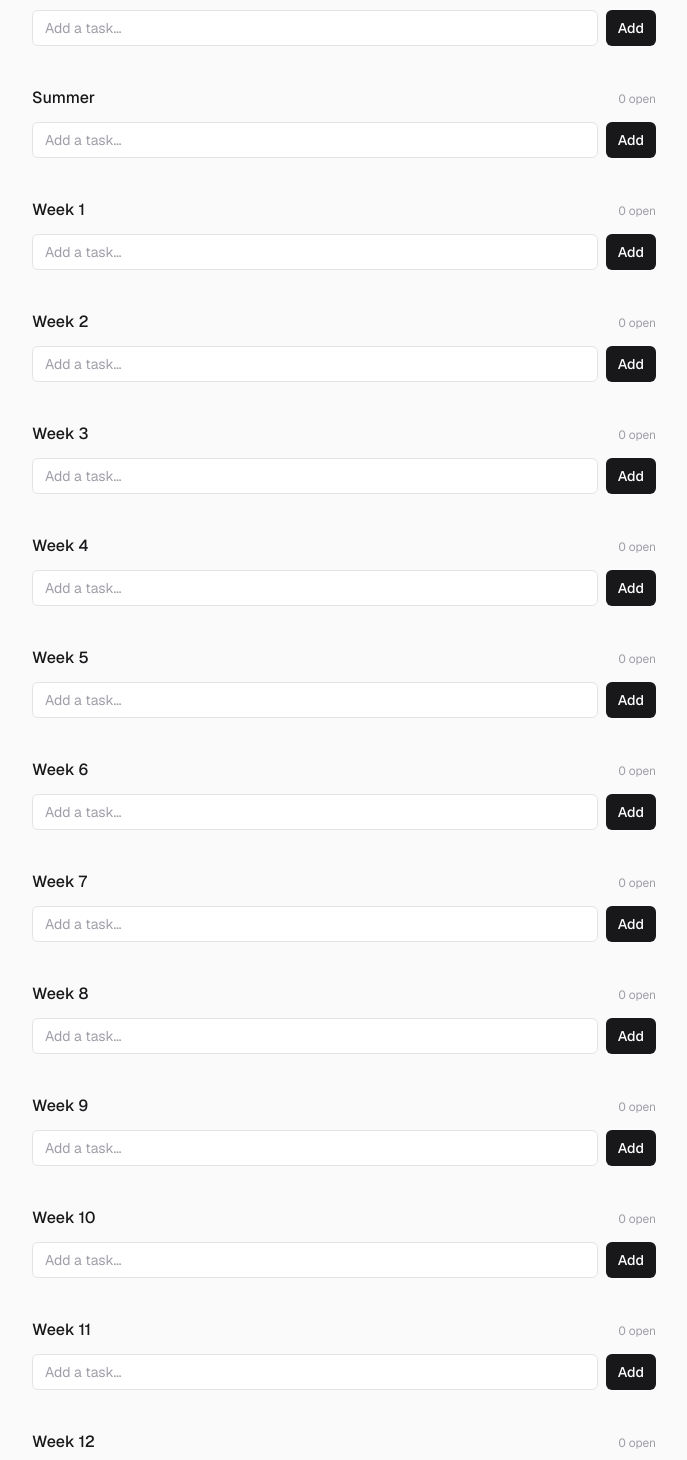
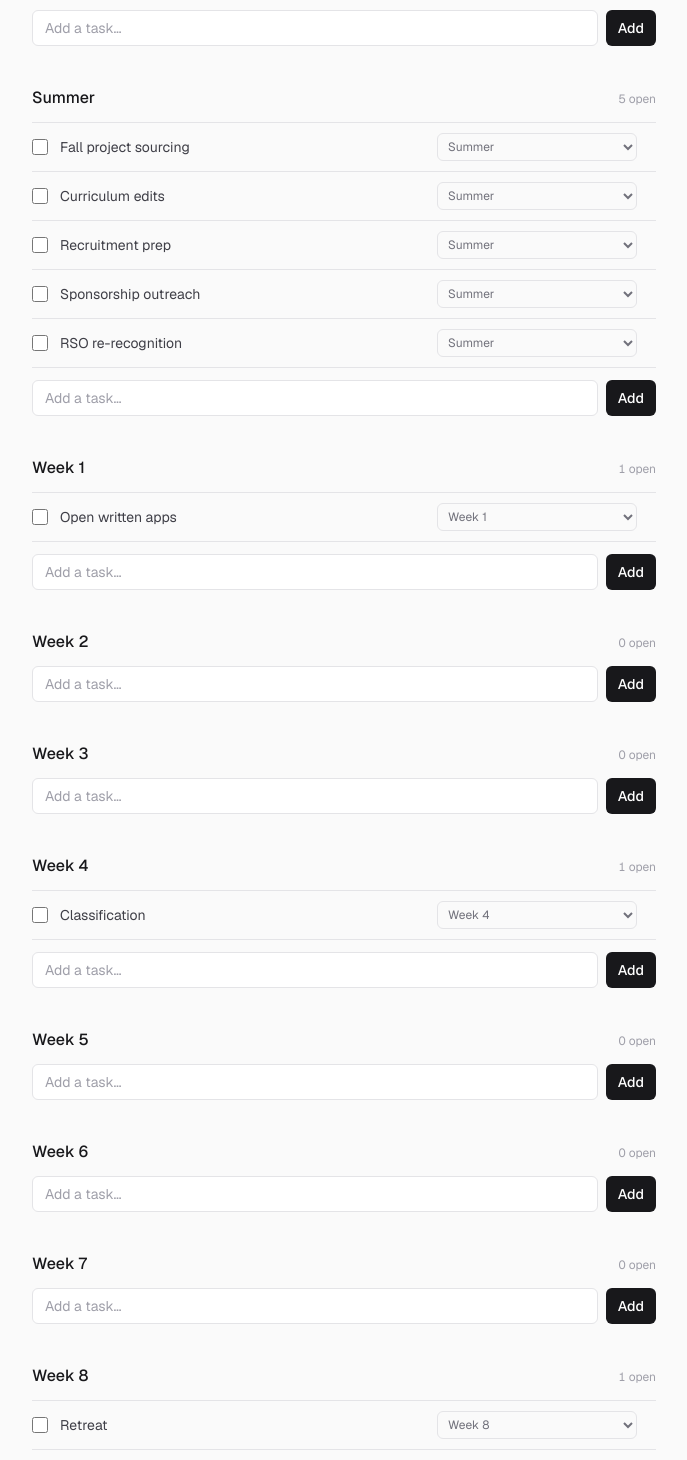
Before and after one commit to anniegao2013/cais-2nd-brain, a Next.js app: page / in a window 1280 px wide. Shown: the part 460-1920 px from the top of the page, without its empty margins (296-983 px from the left). Built offline with nearby package versions, Linux system fonts and the light colour scheme.

Commit message:
add core events

```diff
--- a/app/task-list.tsx
+++ b/app/task-list.tsx
@@ -27,22 +27,36 @@ const CATEGORIES = [
   })),
 ];
 
-const DEFAULT_EVENTS: Task[] = [
-  "Handoffs",
-  "Introductions",
-  "First e-board meeting",
-  "Confirm leads",
-].map((text, index) => ({
-  id: `default-${index + 1}`,
-  text,
-  done: false,
-  isDefault: true,
-}));
+// Seeded tasks. Keep each id stable: stored moves and deletions reference it.
+const DEFAULT_EVENTS: Array<{ id: string; text: string; category: string }> = [
+  { id: "default-1", text: "Handoffs", category: "spring" },
+  { id: "default-2", text: "Introductions", category: "spring" },
+  { id: "default-3", text: "First e-board meeting", category: "spring" },
+  { id: "default-4", text: "Confirm leads", category: "spring" },
+  { id: "default-5", text: "Fall project sourcing", category: "summer" },
+  { id: "default-6", text: "Curriculum edits", category: "summer" },
+  { id: "default-7", text: "Recruitment prep", category: "summer" },
+  { id: "default-8", text: "Sponsorship outreach", category: "summer" },
+  { id: "default-9", text: "RSO re-recognition", category: "summer" },
+  { id: "default-10", text: "Open written apps", category: "week-1" },
+  { id: "default-11", text: "Classification", category: "week-4" },
+  { id: "default-12", text: "Retreat", category: "week-8" },
+  { id: "default-13", text: "Midsem ShowCAIS", category: "week-11" },
+  { id: "default-14", text: "OpenShowCAIS", category: "week-15" },
+];
 
-const DEFAULT_STATE: AppState = {
-  tasks: { spring: DEFAULT_EVENTS },
-  removedDefaults: [],
-};
+function buildDefaultState(): AppState {
+  const tasks: TasksByCategory = {};
+  for (const event of DEFAULT_EVENTS) {
+    tasks[event.category] = [
+      ...(tasks[event.category] ?? []),
+      { id: event.id, text: event.text, done: false, isDefault: true },
+    ];
+  }
+  return { tasks, removedDefaults: [] };
+}
+
+const DEFAULT_STATE: AppState = buildDefaultState();
 
 let cache: AppState | null = null;
 const listeners = new Set<() => void>();
@@ -81,7 +95,10 @@ function normalizeStorage(raw: string): AppState {
   );
   for (const event of DEFAULT_EVENTS) {
     if (removedDefaults.includes(event.id) || presentIds.has(event.id)) continue;
-    cleaned.spring = [...(cleaned.spring ?? []), { ...event }];
+    cleaned[event.category] = [
+      ...(cleaned[event.category] ?? []),
+      { id: event.id, text: event.text, done: false, isDefault: true },
+    ];
   }
 
   return { tasks: cleaned, removedDefaults };
```
Also changed, not shown: 1 other file (tests, documents, lock files or other folders).
